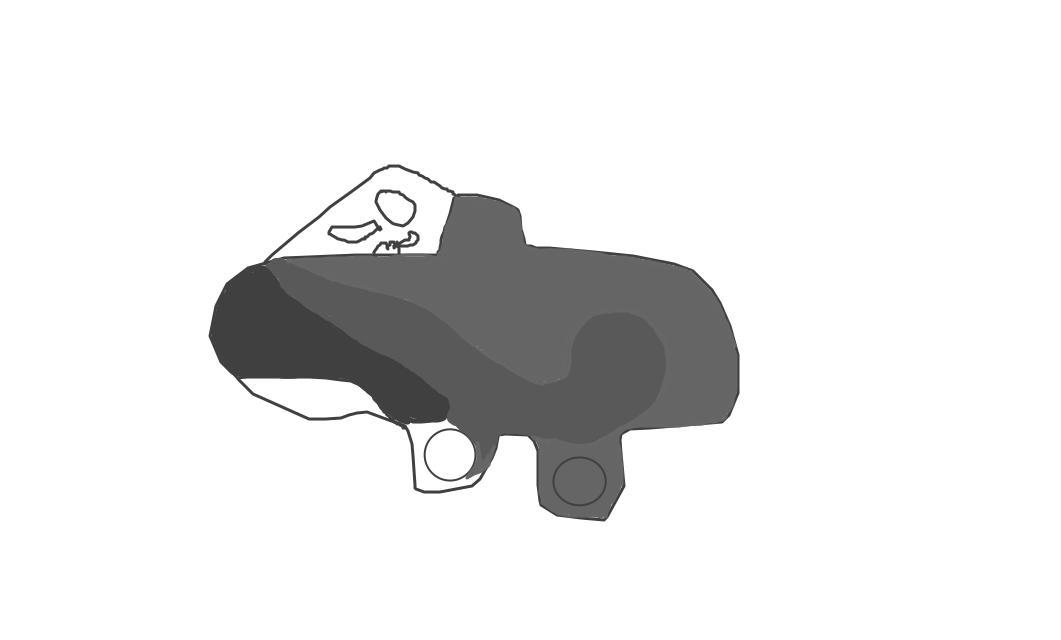
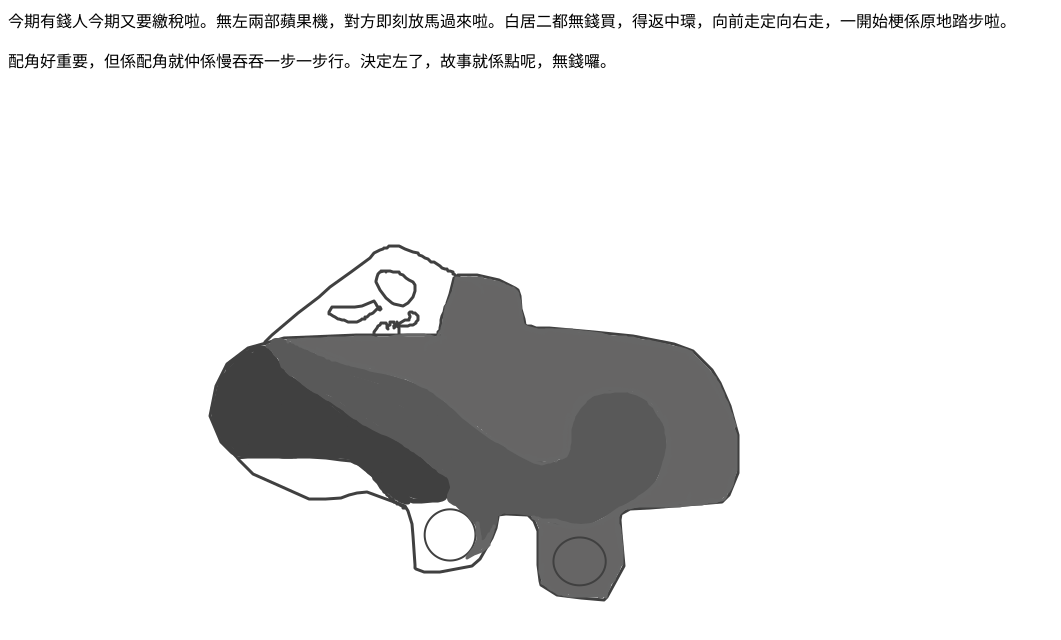
Before and after one commit to flanerworld/home, a plain HTML site: page 20251017.html in a window 1280 px wide. Shown: the top 640 px of the page, without its empty margins (0-1061 px from the left). Drawn offline with Linux system fonts and the light colour scheme.

Commit message:
Update 20251017.html

```diff
--- a/20251017.html
+++ b/20251017.html
@@ -3,6 +3,9 @@
 
 </head>
 <body>
+  今期有錢人今期又要繳稅啦。無左兩部蘋果機，對方即刻放馬過來啦。白居二都無錢買，得返中環，向前走定向右走，一開始梗係原地踏步啦。<p>
+  配角好重要，但係配角就仲係慢吞吞一步一步行。決定左了，故事就係點呢，無錢囉。
+  </p>
 <img src = "Castle.png">
 </body>
 
```
